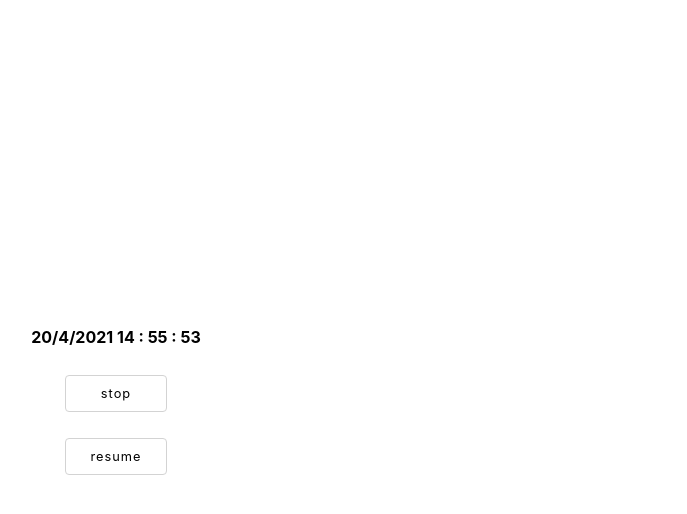
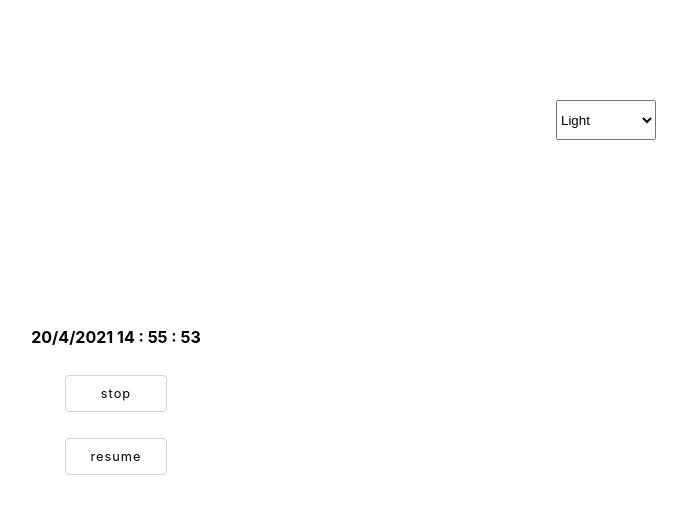
Before and after one commit to bangarusaivivek/timer-assignment, a React (Create React App) app: page / in a window 1280 px wide. Shown: the top 514 px of the page, without its empty margins (524-1211 px from the left). Built offline with nearby package versions, Linux system fonts and the light colour scheme.

Commit message:
made a component and added theme

```diff
--- a/src/App.css
+++ b/src/App.css
@@ -38,6 +38,7 @@
 }
 
 .main-container {
+  position: relative;
   height: 100vh;
   width: 100vw;
   background-color: white;
@@ -46,6 +47,15 @@
   flex-direction: column;
   justify-content: center;
   align-items: center;
+}
+.dropdown {
+  position: absolute;
+  right: 100px;
+  top: 100px;
+}
+select {
+  height: 40px;
+  width: 100px;
 }
 
 .main-container .time-block {
@@ -65,7 +75,7 @@ button {
   display: block;
   font-size: .80rem;
   border: 1px solid lightgray;
-  background-color: transparent;
+  background-color: white;
   padding: 10px;
   border-radius: 4px;
   width: 8em;
@@ -80,3 +90,9 @@ button:hover {
 button:focus {
   outline:0;
 }
+.black {
+  background-color: black;
+}
+.white {
+  background-color: white;
+}
--- a/src/App.js
+++ b/src/App.js
@@ -1,50 +1,12 @@
 import logo from './logo.svg';
 import './App.css';
 import { useEffect } from 'react';
+import Timer from './components/timer';
 
 function App() {
-  let str = new Date().toString();
-	let time = new Date();
-	let date = time.getDate();
-	let month = time.getMonth();
-	let year = time.getFullYear();
-	let timer;
-
-	const displayTimer = () => {
-		let time = new Date();
-		let hour = time.getHours();
-		let minutes = time.getMinutes();
-		let seconds = time.getSeconds();
-		let displayTime = `${hour} : ${minutes} : ${seconds}`
-		document.getElementById('time-block').innerHTML = `${date}/${month}/${year} ${displayTime}`;
-		// console.log(str)
-	}
-	function timerFunc() {
-		displayTimer();
-		timer = setTimeout(() => {
-			timerFunc();
-		},1000)
-	}
-	const resumeTimer = () => {
-		timerFunc();
-	}
-	const stopTimer = () => {
-		clearTimeout(timer);
-		return;
-	}
-  useEffect(() => {
-    resumeTimer();
-  },[])
-
-	return (
-		<div className="main-container">
-			<div id="time-block" className="time-block">
-				{str}
-			</div>
-			<button onClick={stopTimer}>stop</button>
-			<button onClick={resumeTimer}>resume</button>
-		</div>
-	);
+  	return (
+		<Timer />
+	)
 }
 
 export default App;
--- /dev/null
+++ b/src/components/timer.js
@@ -0,0 +1,56 @@
+import React, {useState, useEffect} from 'react';
+
+function Timer() {
+    const [background, setBackground] = useState('light');
+	let newTime = new Date();
+	let date = newTime.getDate();
+	let month = newTime.getMonth();
+	let year = newTime.getFullYear();
+	let timer;
+    const firstTimer = `${date}/${month}/${year} ${newTime.getHours()} : ${newTime.getMinutes()} : ${newTime.getSeconds()}`;
+    // const firstTimer = new Date().toString();
+
+	const displayTimer = () => {
+		let time = new Date();
+		let hour = time.getHours();
+		let minutes = time.getMinutes();
+		let seconds = time.getSeconds();
+		let displayTime = `${hour} : ${minutes} : ${seconds}`
+		document.getElementById('time-block').innerHTML = `${date}/${month}/${year} ${displayTime}`;
+		// console.log(str)
+	}
+	function timerFunc() {
+		displayTimer();
+		timer = setTimeout(() => {
+			timerFunc();
+		},1000)
+	}
+	const resumeTimer = () => {
+		timerFunc();
+	}
+	const stopTimer = () => {
+		clearTimeout(timer);
+		return;
+	}
+	useEffect(() => {
+		resumeTimer();
+	},[])
+
+	return (
+		<div className={`main-container ${background}`}>
+			<div className="dropdown">
+				<select onChange={(e) => setBackground(e.target.value)}>
+					<option value="white">Light</option>
+					<option value="black">Dark</option>
+				</select>
+			</div>
+			<div id="time-block" className="time-block">
+				{firstTimer}
+			</div>
+			<button onClick={stopTimer}>stop</button>
+			<button onClick={resumeTimer}>resume</button>
+		</div>
+	);
+}
+
+export default Timer;
```
